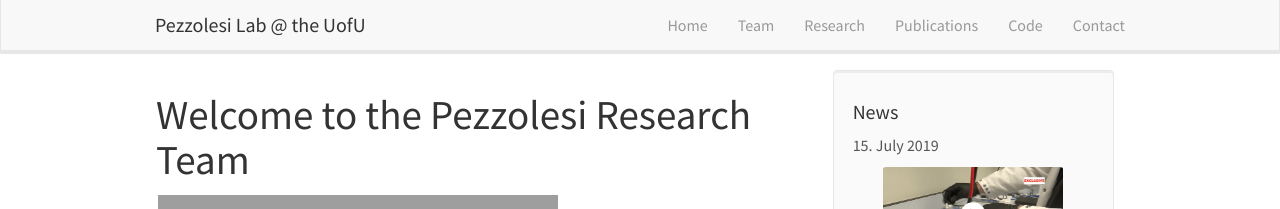
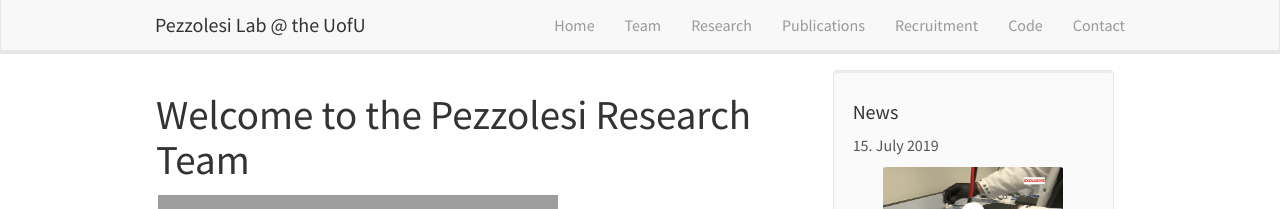
Before and after one commit to PezzolesiLab/pezzolesilab, a Jekyll site: the page built from _pages/home.md, in a window 1280 px wide. Shown: the top 209 px of the page. Built offline with Jekyll 4.4.1, drawn with Linux system fonts in a browser that asks for light colours; nearby versions of some CDN libraries.

Commit message:
Update header.html

```diff
--- a/_includes/header.html
+++ b/_includes/header.html
@@ -17,6 +17,7 @@
 		<li><a href="{{ site.url }}{{ site.baseurl }}/team">Team</a></li>
 		<li><a href="{{ site.url }}{{ site.baseurl }}/research">Research</a></li>
 		<li><a href="{{ site.url }}{{ site.baseurl }}/publications">Publications</a></li>
+		<li><a href="{{ site.url }}{{ site.baseurl }}/recruitment">Recruitment</a></li>
 		<li><a href="{{ site.url }}{{ site.baseurl }}/code">Code</a></li>
 		<li><a href="{{ site.url }}{{ site.baseurl }}/contact">Contact</a></li>
 	  </ul>
```
